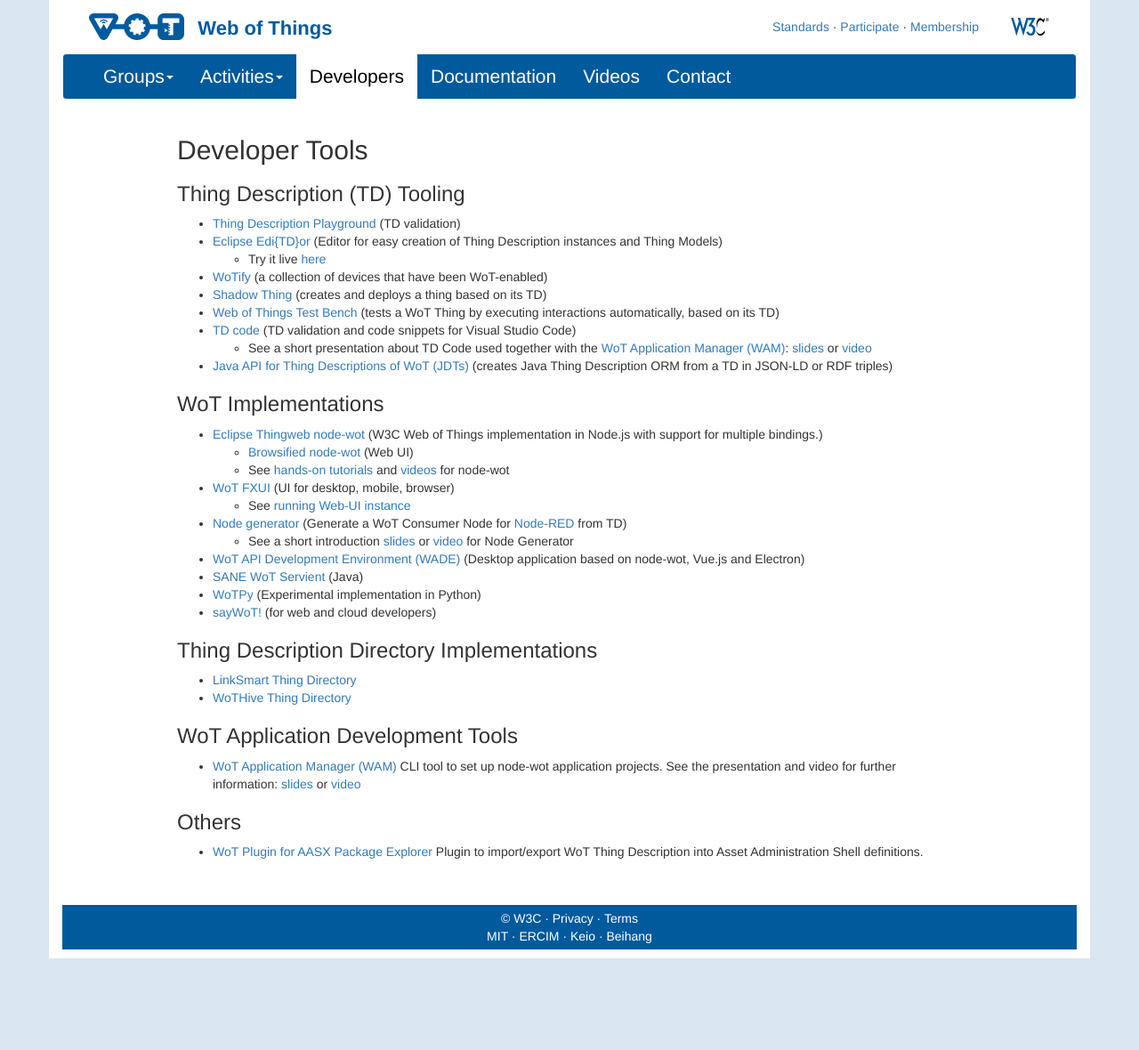
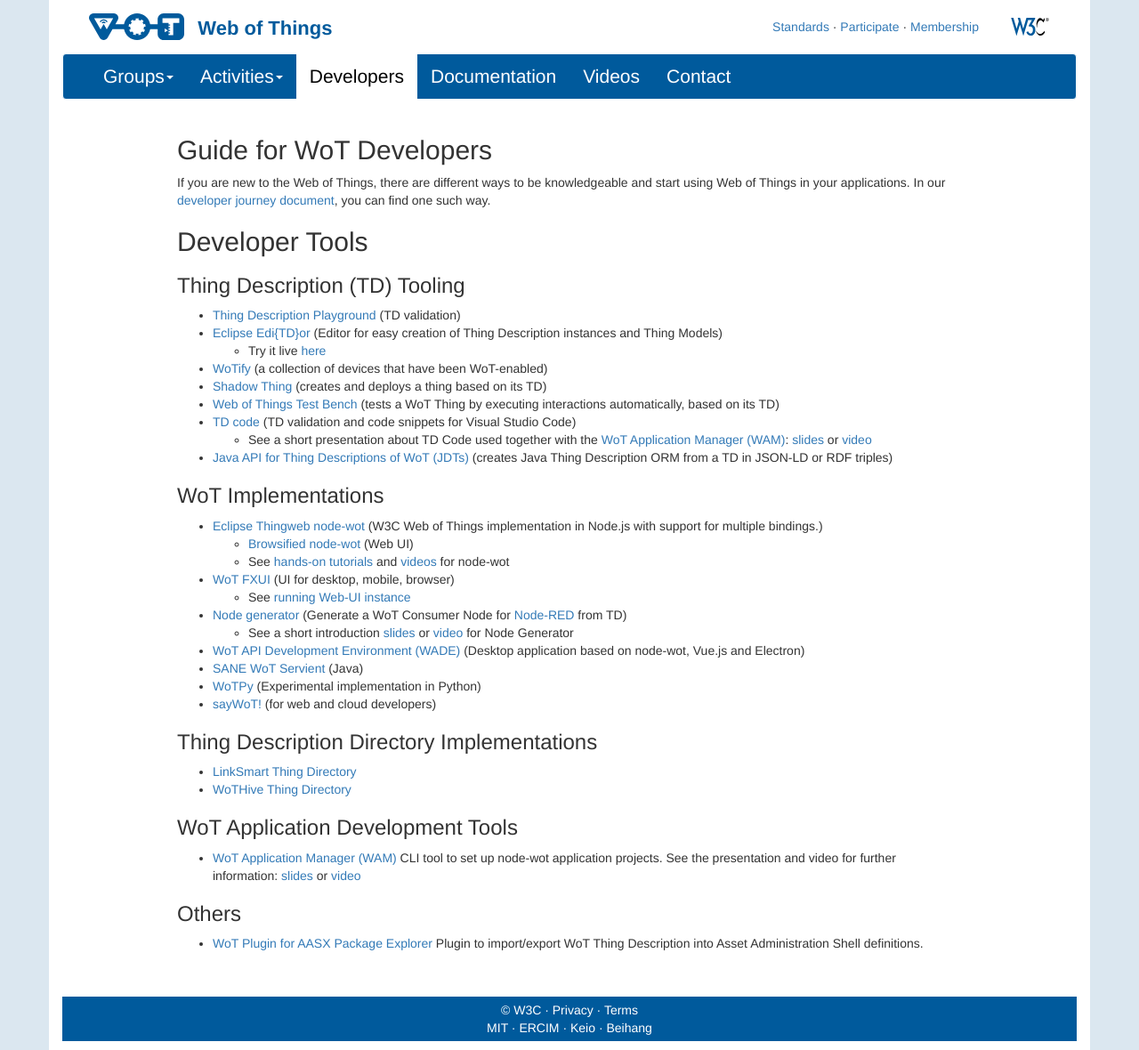
Before and after one commit to w3c/wot-marketing, a Jekyll site: the page built from docs/developers/index.html, in a window 1280 px wide. Shown: the whole page at 89% size. Built offline with Jekyll 4.4.1, drawn with Linux system fonts in a browser that asks for light colours; nearby versions of some CDN libraries; before the commit the page ends 1077 px from its top, so only the background shows below that.

```diff
--- a/docs/developers/index.html
+++ b/docs/developers/index.html
@@ -3,6 +3,17 @@
 title: Developers
 group: "navigation"
 ---
+<div>
+	<h2>Guide for WoT Developers</h2>
+	<!-- might be better to use new developers? -->
+
+	<p>
+		If you are new to the Web of Things, there are different ways to be knowledgeable and start using Web of Things
+		in your applications.
+		In our <a href="{{'developers/journey' | relative_url }}">developer journey document</a>, you can find one such way.
+	</p>
+
+</div>
 <div>
 	<h2>Developer Tools</h2>
 
```
Also changed, not shown: docs/developers/journey.html (added, +85 -0 lines).
